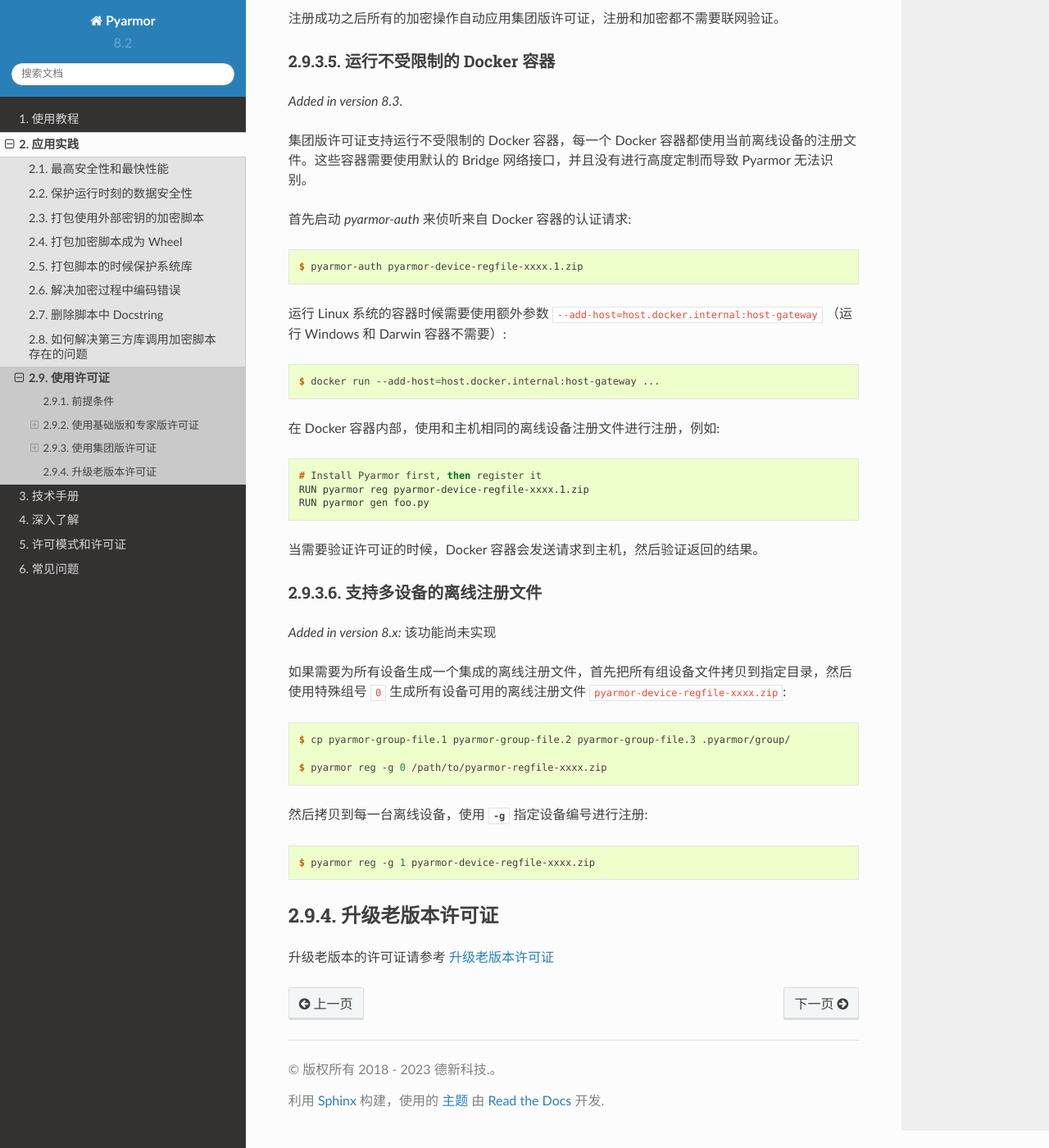
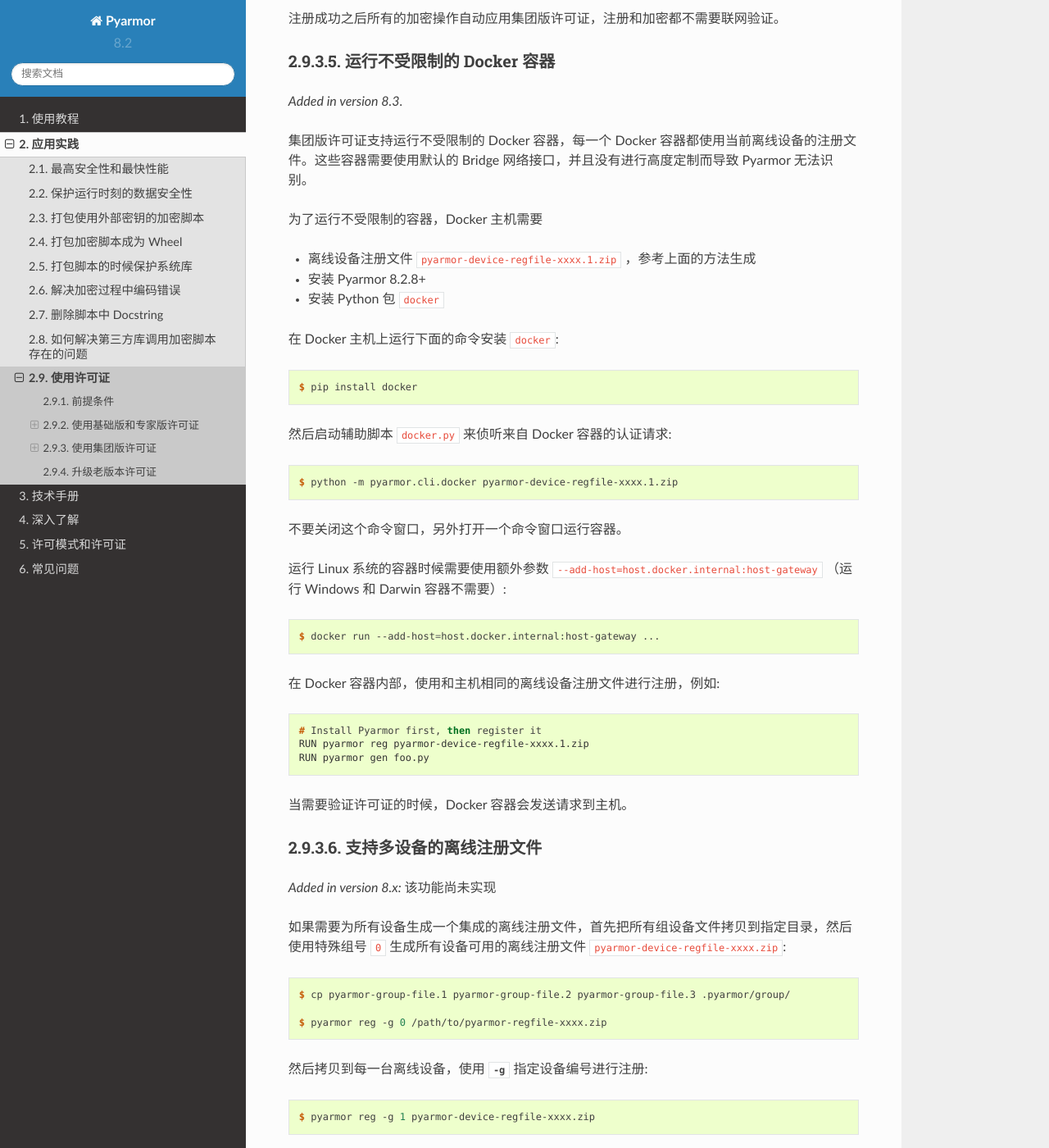
Before and after one commit to dashingsoft/pyarmor-docs-zh, a Sphinx documentation site: the page built from docs/how-to/register.rst, in a window 1280 px wide and 1400 px high, scrolled down 4293 px. Shown: the whole window at 82% size. Built offline with Sphinx 7.4.7 and the Read the Docs theme 2.0.0, drawn with Linux system fonts in a browser that asks for light colours.

Commit message:
修正集团版许可证使用 Docker 的使用说明

```diff
--- a/docs/how-to/register.rst
+++ b/docs/how-to/register.rst
@@ -160,9 +160,21 @@
 
 集团版许可证支持运行不受限制的 Docker 容器，每一个 Docker 容器都使用当前离线设备的注册文件。这些容器需要使用默认的 Bridge 网络接口，并且没有进行高度定制而导致 Pyarmor 无法识别。
 
-首先启动 `pyarmor-auth` 来侦听来自 Docker 容器的认证请求::
+为了运行不受限制的容器，Docker 主机需要
 
-    $ pyarmor-auth pyarmor-device-regfile-xxxx.1.zip
+- 离线设备注册文件 ``pyarmor-device-regfile-xxxx.1.zip`` ，参考上面的方法生成
+- 安装 Pyarmor 8.2.8+
+- 安装 Python 包 ``docker``
+
+在 Docker 主机上运行下面的命令安装 ``docker``::
+
+    $ pip install docker
+
+然后启动辅助脚本 ``docker.py`` 来侦听来自 Docker 容器的认证请求::
+
+    $ python -m pyarmor.cli.docker pyarmor-device-regfile-xxxx.1.zip
+
+不要关闭这个命令窗口，另外打开一个命令窗口运行容器。
 
 运行 Linux 系统的容器时候需要使用额外参数 ``--add-host=host.docker.internal:host-gateway`` （运行 Windows 和 Darwin 容器不需要）::
 
@@ -174,7 +186,7 @@
     RUN pyarmor reg pyarmor-device-regfile-xxxx.1.zip
     RUN pyarmor gen foo.py
 
-当需要验证许可证的时候，Docker 容器会发送请求到主机，然后验证返回的结果。
+当需要验证许可证的时候，Docker 容器会发送请求到主机。
 
 支持多设备的离线注册文件
 ------------------------
```
